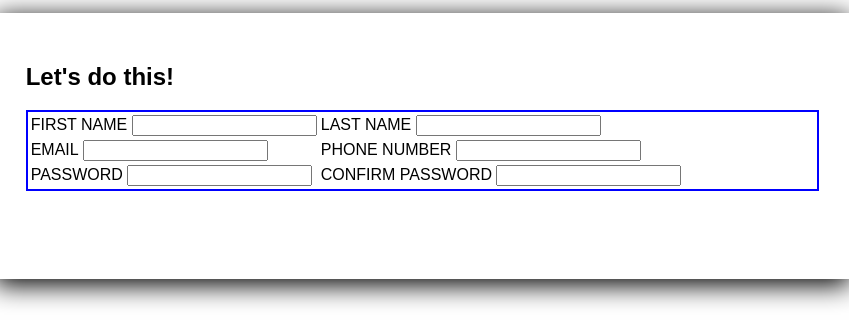
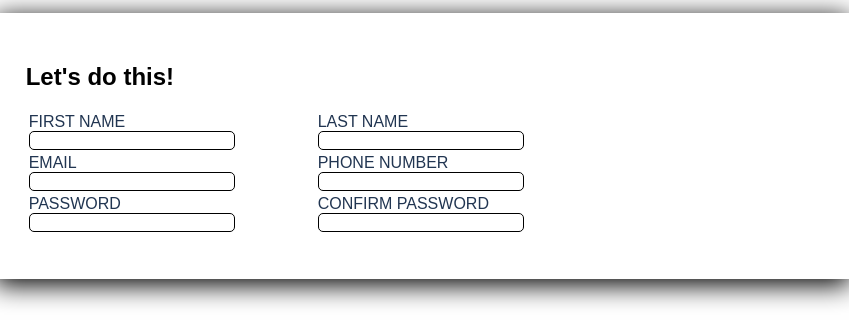
Before and after one commit to dannyoussef/odin-sign-up-form, a plain HTML site: page index.html in a window 1280 px wide. Shown: the part 254-574 px from the top of the page, 431-1280 px from the left. Drawn offline with Linux system fonts and the light colour scheme; a web font is replaced by a local one.

Commit message:
restructured form and styled input

```diff
--- a/styles.css
+++ b/styles.css
@@ -90,7 +90,16 @@ body {
   box-shadow: 0px 5px 25px 1px black;
 }
 
-#form-container {
-  border: 2px solid blue;
-  display: flex;
+td {
+  padding-right: 5em;
 }
+
+input {
+  width: 200px;
+  border: 1px solid black;
+  border-radius: 5px;
+}
+
+label {
+  color: var(--theme-color);
+}
```
Also changed, not shown: index.html (+6 -0 lines).
